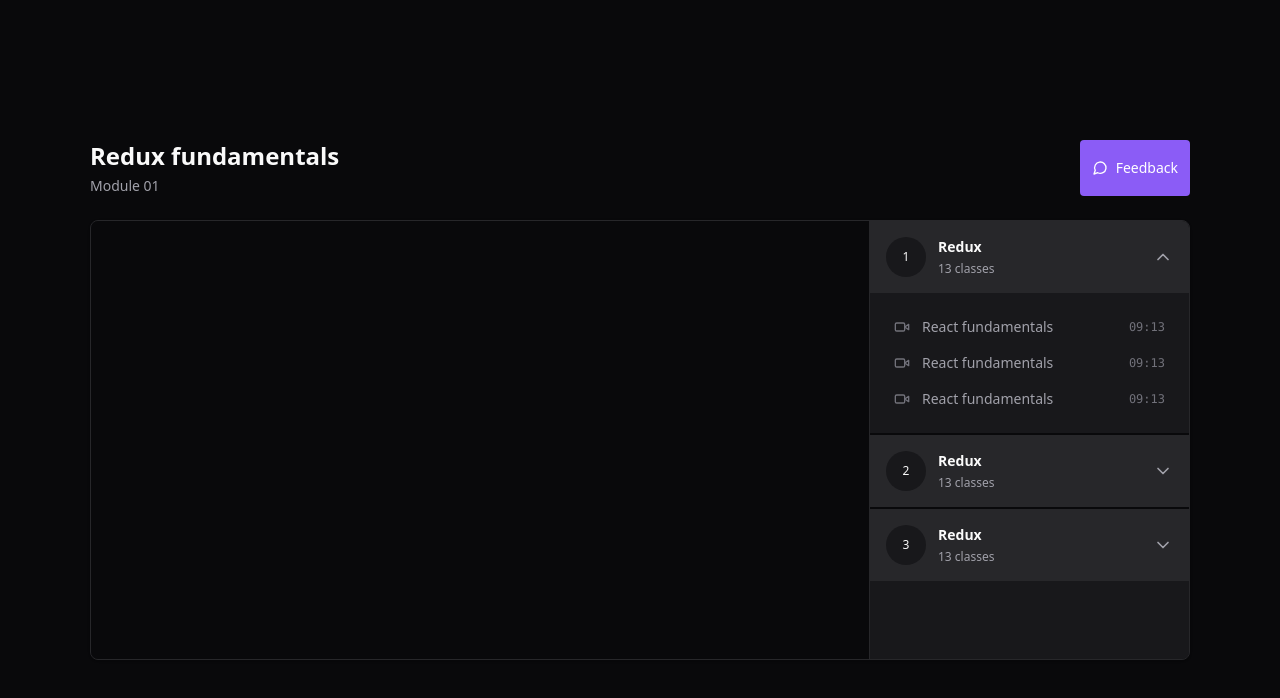
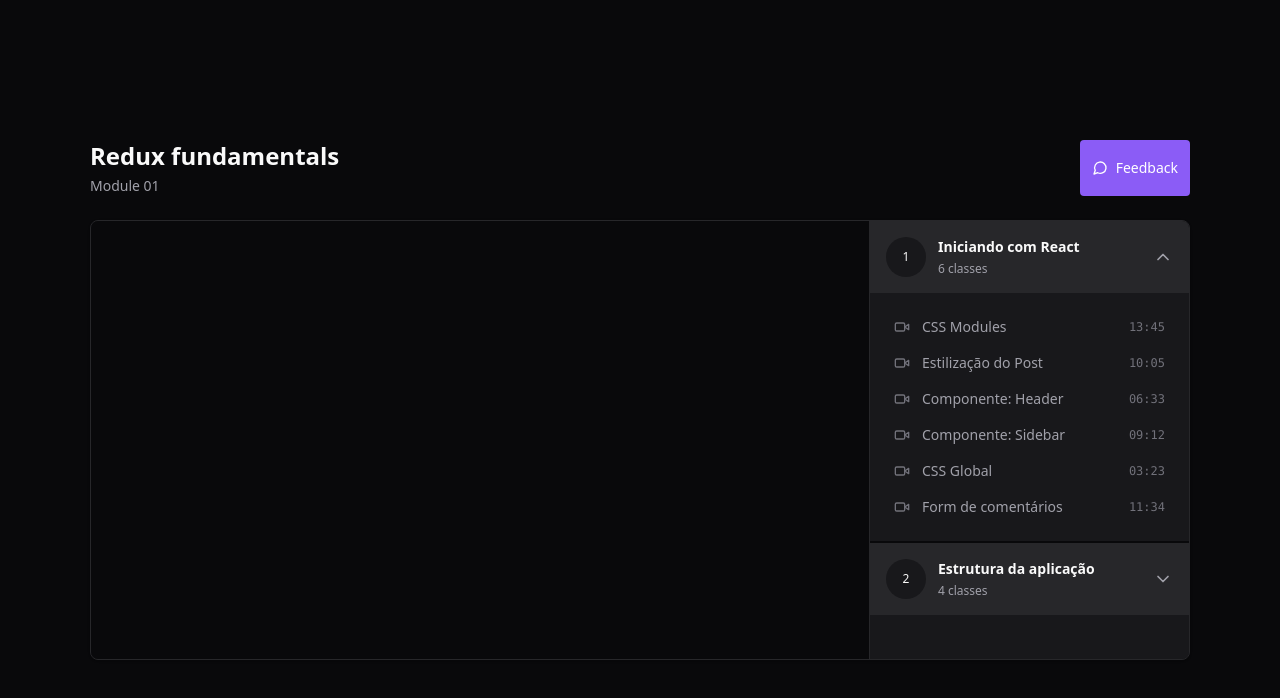
Before and after one commit to Gabriel-Leal/project-06, a React (Vite) app: page / in a window 1280 px wide. Shown: the top 698 px of the page. Built offline with nearby package versions, Linux system fonts and the light colour scheme.

Commit message:
created the JSON structure and call it on components

```diff
--- a/src/components/ModuleList/index.tsx
+++ b/src/components/ModuleList/index.tsx
@@ -1,6 +1,7 @@
 import { ChevronDown } from "lucide-react";
 import { Lesson } from "../Lesson";
 import * as Accordion from "@radix-ui/react-accordion";
+import { useAppSelector } from "../../store";
 
 interface ModuleList {
   moduleIndex: number;
@@ -14,6 +15,10 @@
   amountOfLessons,
 }: ModuleList) {
   let accordionItemId = "item-" + (moduleIndex + 1);
+
+  const lessons = useAppSelector((state) => {
+    return state.player.course.modules[moduleIndex].lessons;
+  });
 
   console.log(accordionItemId);
   return (
@@ -33,9 +38,15 @@
       </Accordion.Trigger>
       <Accordion.Content>
         <nav className="relative flex flex-col gap-4 p-6">
-          <Lesson title="React fundamentals" duration="09:13" />
-          <Lesson title="React fundamentals" duration="09:13" />
-          <Lesson title="React fundamentals" duration="09:13" />
+          {lessons.map((lesson) => {
+            return (
+              <Lesson
+                key={lesson.id}
+                title={lesson.title}
+                duration={lesson.duration}
+              />
+            );
+          })}
         </nav>
       </Accordion.Content>
     </Accordion.Item>
--- a/src/pages/Player/index.tsx
+++ b/src/pages/Player/index.tsx
@@ -3,8 +3,12 @@
 import { Header } from "../../components/Header";
 import { VideoPlayer } from "../../components/VideoPlayer";
 import * as Accordion from "@radix-ui/react-accordion";
+import { useAppSelector } from "../../store";
 
 export function Player() {
+  const modules = useAppSelector((state) => {
+    return state.player.course.modules;
+  });
   return (
     <div className="h-screen bg-zinc-950 text-zinc-50 flex justify-center items-center">
       <div className="flex w-[1100px] flex-col gap-6">
@@ -26,9 +30,16 @@
               defaultValue="item-1"
               collapsible
             >
-              <ModuleList moduleIndex={0} title="Redux" amountOfLessons={13} />
-              <ModuleList moduleIndex={1} title="Redux" amountOfLessons={13} />
-              <ModuleList moduleIndex={2} title="Redux" amountOfLessons={13} />
+              {modules.map((module, index) => {
+                return (
+                  <ModuleList
+                    key={module.id}
+                    moduleIndex={index}
+                    title={module.title}
+                    amountOfLessons={module.lessons.length}
+                  />
+                );
+              })}
             </Accordion.Root>
           </aside>
         </main>
--- a/src/store/index.ts
+++ b/src/store/index.ts
@@ -1,9 +1,10 @@
 import { configureStore } from '@reduxjs/toolkit';
 import { useSelector, TypedUseSelectorHook } from 'react-redux';
+import { player } from './slices/player';
 
 export const store = configureStore({
     reducer: {
-
+        player,
     }
 })
 
--- /dev/null
+++ b/src/store/slices/player.ts
@@ -0,0 +1,36 @@
+import { createSlice } from "@reduxjs/toolkit";
+
+const playerSlice = createSlice({
+    name: "player",
+    initialState: {
+        course: {
+            modules: [
+            {
+                id: '1',
+                title: 'Iniciando com React',
+                lessons: [
+                    { id: 'Jai8w6K_GnY', title: 'CSS Modules', duration: '13:45' },
+                    { id: 'w-DW4DhDfcw', title: 'Estilização do Post', duration: '10:05' },
+                    { id: 'D83-55LUdKE', title: 'Componente: Header', duration: '06:33' },
+                    { id: 'W_ATsETujaY', title: 'Componente: Sidebar', duration: '09:12' },
+                    { id: 'Pj8dPeameYo', title: 'CSS Global', duration: '03:23' },
+                    { id: '8KBq2vhwbac', title: 'Form de comentários', duration: '11:34' },
+                ],
+            },
+            {
+                id: '2',
+                title: 'Estrutura da aplicação',
+                lessons: [
+                    { id: 'gE48FQXRZ_o', title: 'Componente: Comment', duration: '13:45' },
+                    { id: 'Ng_Vk4tBl0g', title: 'Responsividade', duration: '10:05' },
+                    { id: 'h5JA3wfuW1k', title: 'Interações no JSX', duration: '06:33' },
+                    { id: '1G0vSTqWELg', title: 'Utilizando estado', duration: '09:12' },
+                ],
+            },
+            ]
+        }
+    },
+    reducers: {}
+})
+
+export const player = playerSlice.reducer;
```
